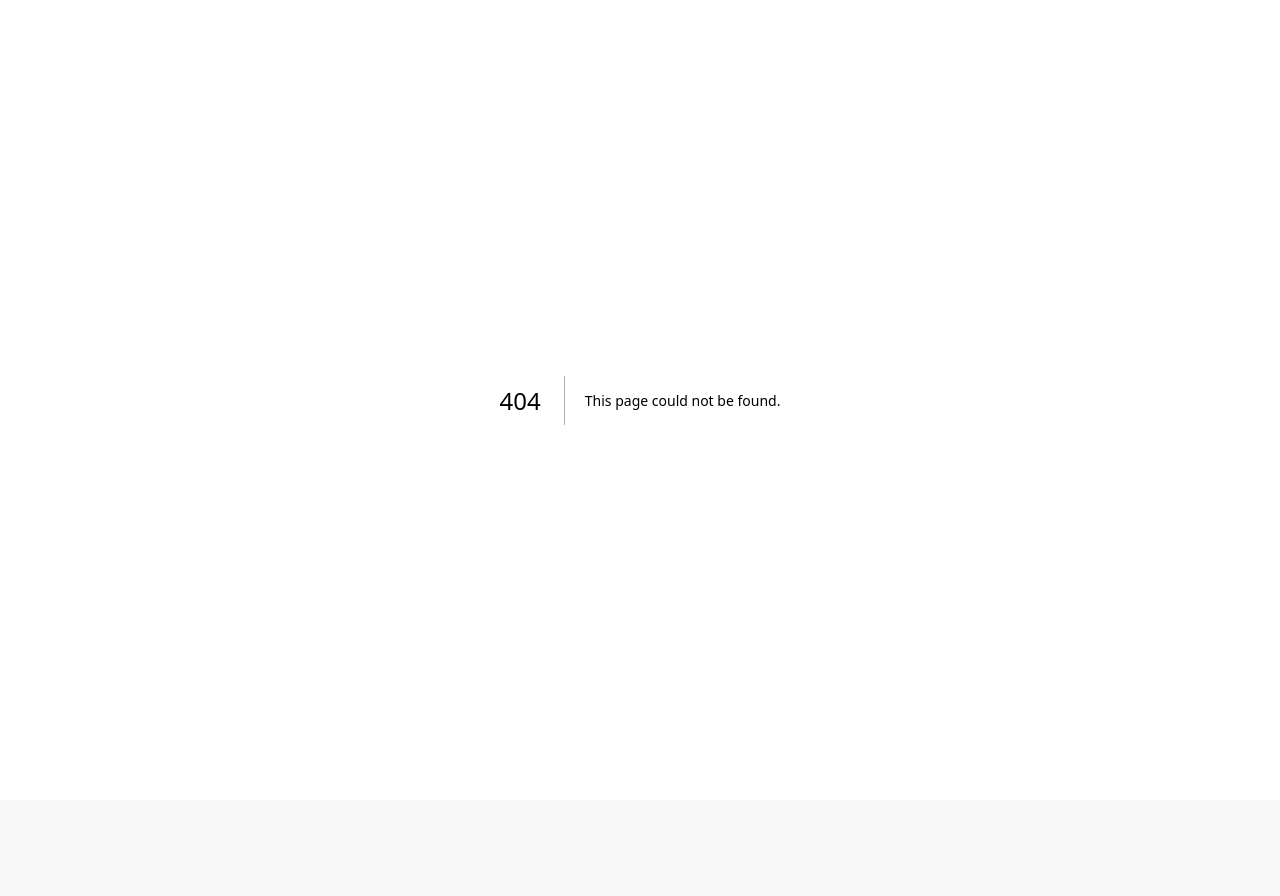
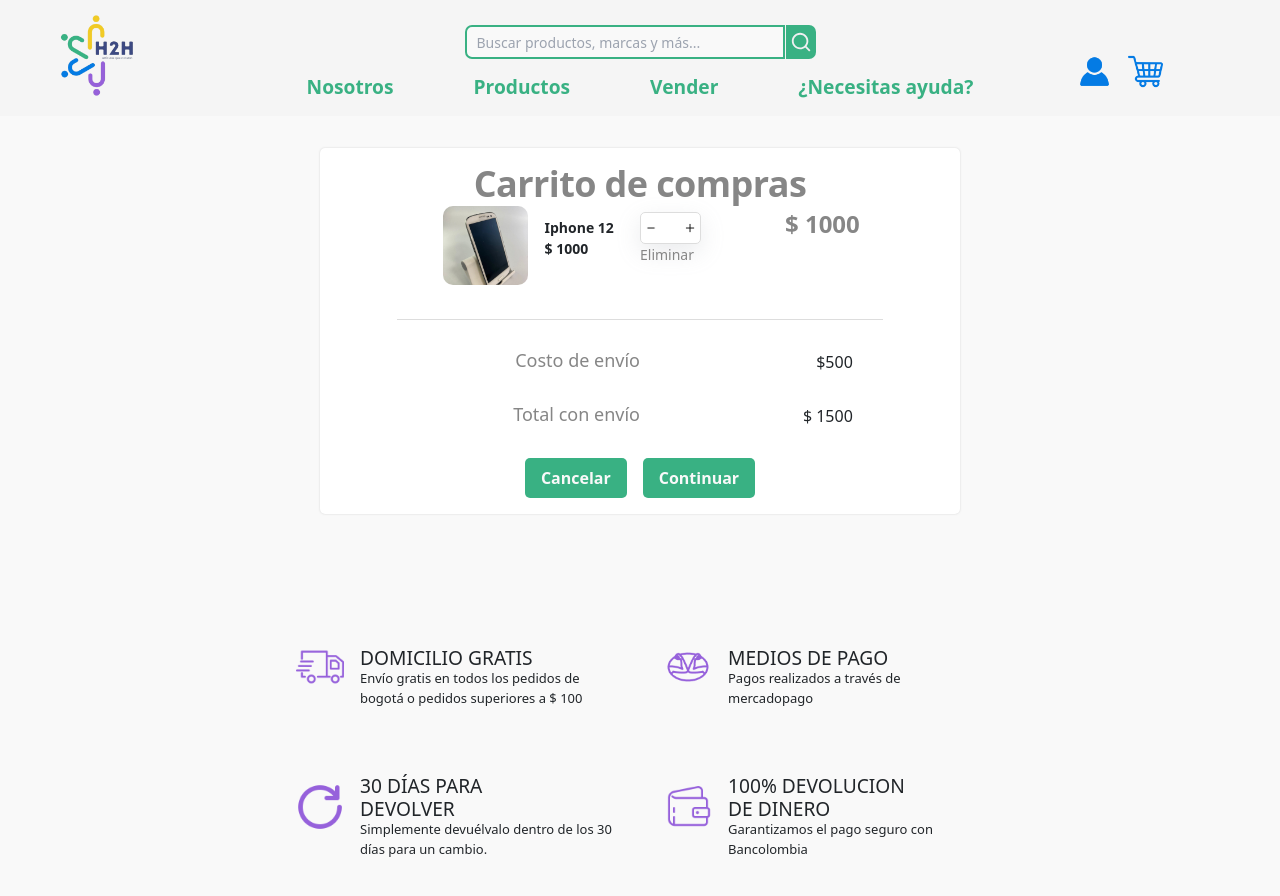
Before and after one commit to lkguevara/pacto, a Next.js app in the folder client/: page /cart/detailCart in a window 1280 px wide. Before the commit this address had no page. Shown: the top 896 px of the page. Before the commit the page ends 800 px from the top, so only its background shows below. Built offline with nearby package versions, Linux system fonts and the light colour scheme.

Commit message:
corrección detalle carrito compras

```diff
--- a/client/src/components/navbar.js
+++ b/client/src/components/navbar.js
@@ -86,7 +86,7 @@ export default function NavBar(){
                 }
                 <div className={style.shoppingCart}>
                 <button>
-                    <Link href="/cart">
+                    <Link href="/cart/detailCart">
                         <Image priority src="/image/cart.png" alt="cart" width="35" height="35"/>
                     </Link>
                 </button>
--- a/client/src/pages/cart/cart.js
+++ /dev/null
@@ -1,32 +0,0 @@
-import style from "../../styles/cart/car.module.css";
-import Image from "next/image";
-
-export default function productCart() {
-    return (
-        <>
-            <div className={style.products}>
-                <Image className={style.productImage} src="/image/products/p1_1.jpg" width={100} height={100} />
-                <div className={style.productInfo}>
-                    <div className={style.productDetail}>
-                        <p>Iphone 12</p>
-                        <p>$ 1000</p>
-
-                    </div>
-
-                </div>
-                    <div>
-                        <div className={style.quantity}>
-                            <Image className={style.quantityImage} src="/image/menos.png" width={10} height={10} />
-                            <input type="text" className={style.inputQuantity} value="1" />
-                            <Image className={style.quantityImage} src="/image/mas.png" width={10} height={10} />
-                        </div>
-                        <p className={style.deleteProduct}>Eliminar</p>
-                    </div>
-                    <div className={style.totalProduct}>
-                        <p>$ 1000</p>
-                    </div>
-            </div>
-
-        </>
-    )
-}
--- /dev/null
+++ b/client/src/pages/cart/detailCart.js
@@ -0,0 +1,38 @@
+
+import Layout from "../../components/layout";
+import Link from "next/link";
+import style from "../../styles/cart/car.module.css";
+import Image from "next/image";
+import ProductoCard from "../../components/cart/productCart";
+
+export default function car() {
+  return (
+    <>
+      <Layout>
+        <div className={style.container}>
+            <p className={style.titleCart}>Carrito de compras</p><hr/>
+
+            <ProductoCard />
+
+            {/*  Costo envío*/}
+            <div className={style.shipping}>
+              <h5>Costo de envío</h5>
+              <p>$500</p>
+            </div>
+
+            {/*  total producto*/}
+            <div className={style.shipping}>
+              <h5>Total con envío</h5>
+              <p>$ 1500</p>
+            </div>
+
+            {/* Sección para los botones de submit y cancelar */}
+            <div className={style.buttons}>
+                <button className={style.buttonCancel}>Cancelar</button>
+                <button className={style.buttonContinue}>Continuar</button>
+            </div>
+          </div>
+
+      </Layout>
+    </>
+)}
```
